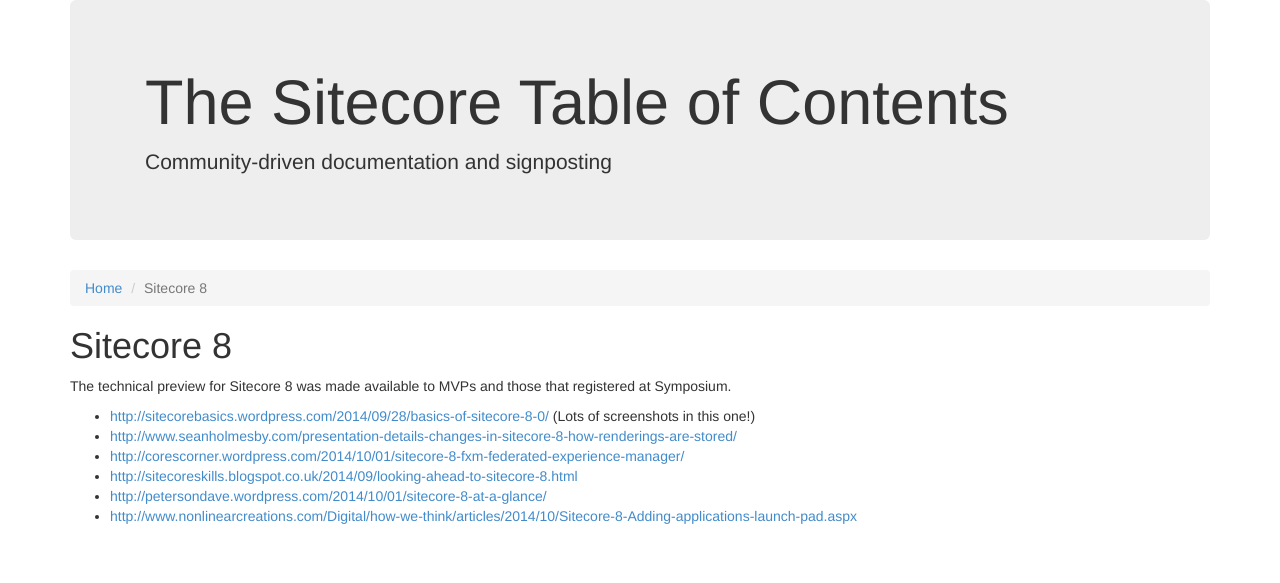
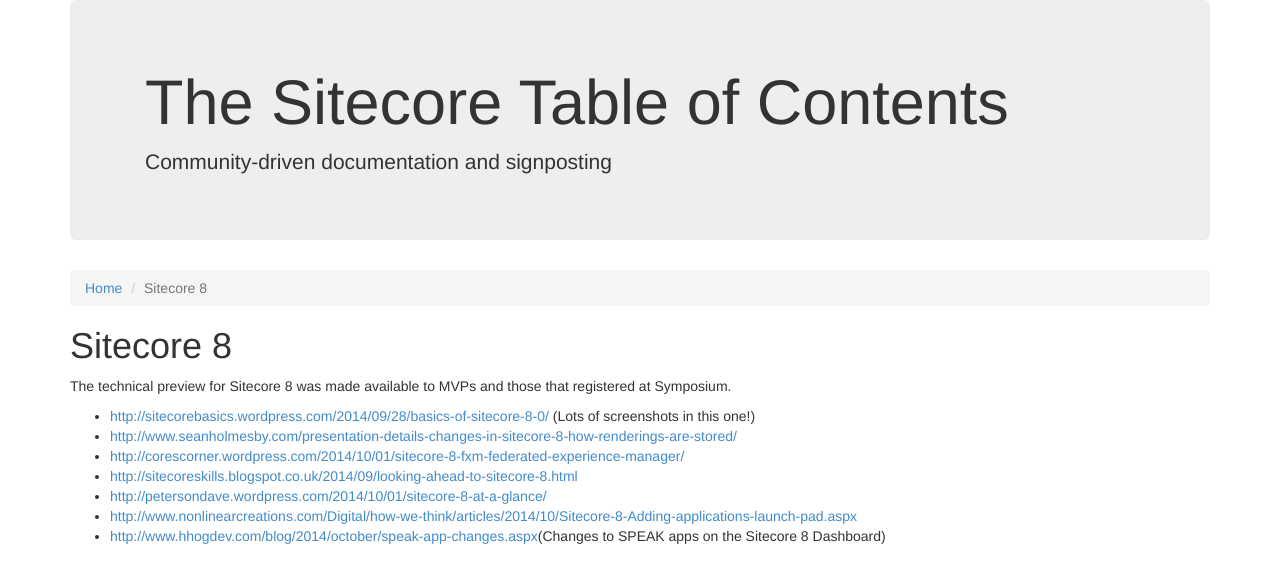
Before and after one commit to Sitecore-Community/docs, a Jekyll site: the page built from documentation/Sitecore 8/index.md, in a window 1280 px wide. Shown: the top 583 px of the page. Built offline with Jekyll 4.4.1, drawn with Linux system fonts in a browser that asks for light colours; nearby versions of some CDN libraries.

Commit message:
Added link for SPEAK app shortcuts in Sitecore 8
Link to blog post describing changes between Shortcuts for apps in
Sitecore  7's LaunchPad and shortcuts in Sitecore 8's Dashboard apps.

```diff
--- a/documentation/Sitecore 8/index.md
+++ b/documentation/Sitecore 8/index.md
@@ -13,3 +13,4 @@
 * [http://sitecoreskills.blogspot.co.uk/2014/09/looking-ahead-to-sitecore-8.html](http://sitecoreskills.blogspot.co.uk/2014/09/looking-ahead-to-sitecore-8.html)
 * [http://petersondave.wordpress.com/2014/10/01/sitecore-8-at-a-glance/](http://petersondave.wordpress.com/2014/10/01/sitecore-8-at-a-glance/)
 * [http://www.nonlinearcreations.com/Digital/how-we-think/articles/2014/10/Sitecore-8-Adding-applications-launch-pad.aspx](http://www.nonlinearcreations.com/Digital/how-we-think/articles/2014/10/Sitecore-8-Adding-applications-launch-pad.aspx)
+* [http://www.hhogdev.com/blog/2014/october/speak-app-changes.aspx](http://www.hhogdev.com/blog/2014/october/speak-app-changes.aspx)(Changes to SPEAK apps on the Sitecore 8 Dashboard)
```
